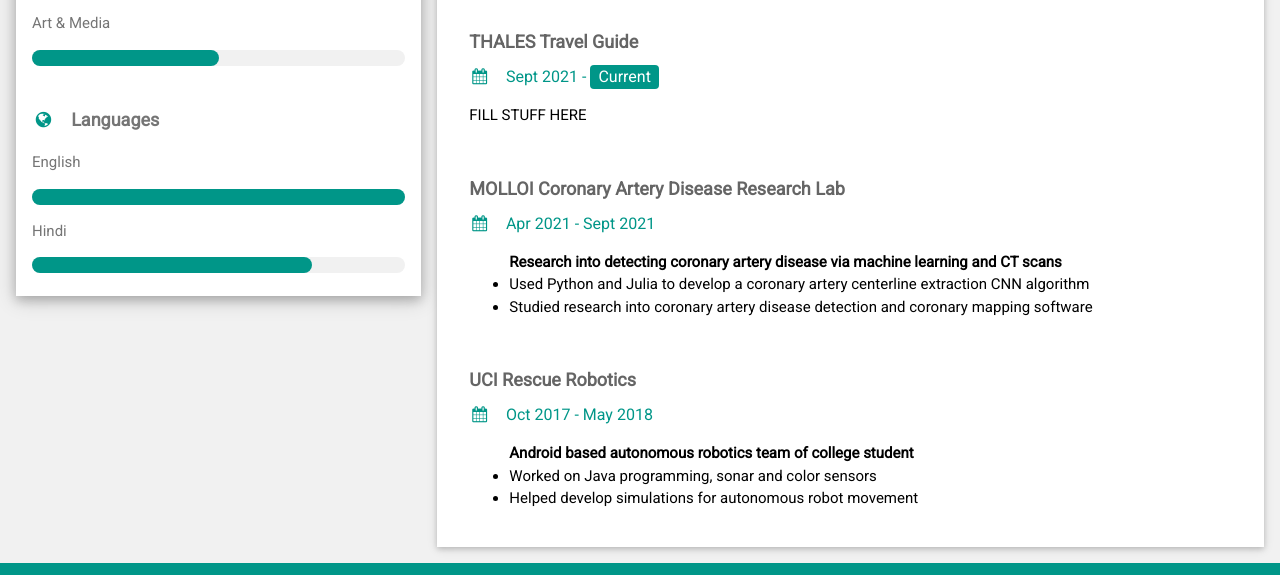
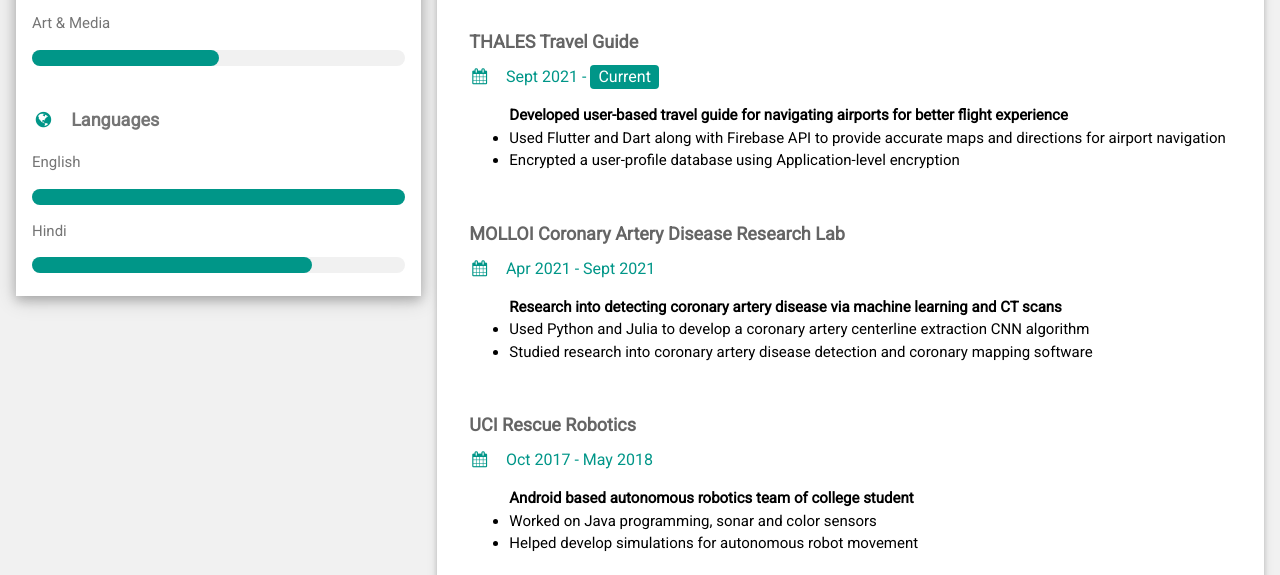
Before and after one commit to nsiroya/nsiroya.github.io, a plain HTML site: page index.html in a window 1280 px wide. Shown: the part 1100-1675 px from the top of the page. Drawn offline with nearby package versions, Linux system fonts and the light colour scheme.

Commit message:
projects

```diff
--- a/index.html
+++ b/index.html
@@ -138,7 +138,12 @@
         <div class="w3-container">
           <h5 class="w3-opacity"><b>THALES Travel Guide</b></h5>
           <h6 class="w3-text-teal"><i class="fa fa-calendar fa-fw w3-margin-right"></i>Sept 2021 - <span class="w3-tag w3-teal w3-round">Current</span></h6>
-          <p>FILL STUFF HERE</p><br>
+          <p><ul>
+            <l1><b>Developed user-based travel guide for navigating airports for better flight experience</b></l1>
+            <li>Used Flutter and Dart along with Firebase API to provide accurate maps and directions for airport navigation</li>
+            <li>Encrypted a user-profile database using Application-level encryption</li>
+          </ul>
+          </p><br>
         </div>
 
         <div class="w3-container">
```
